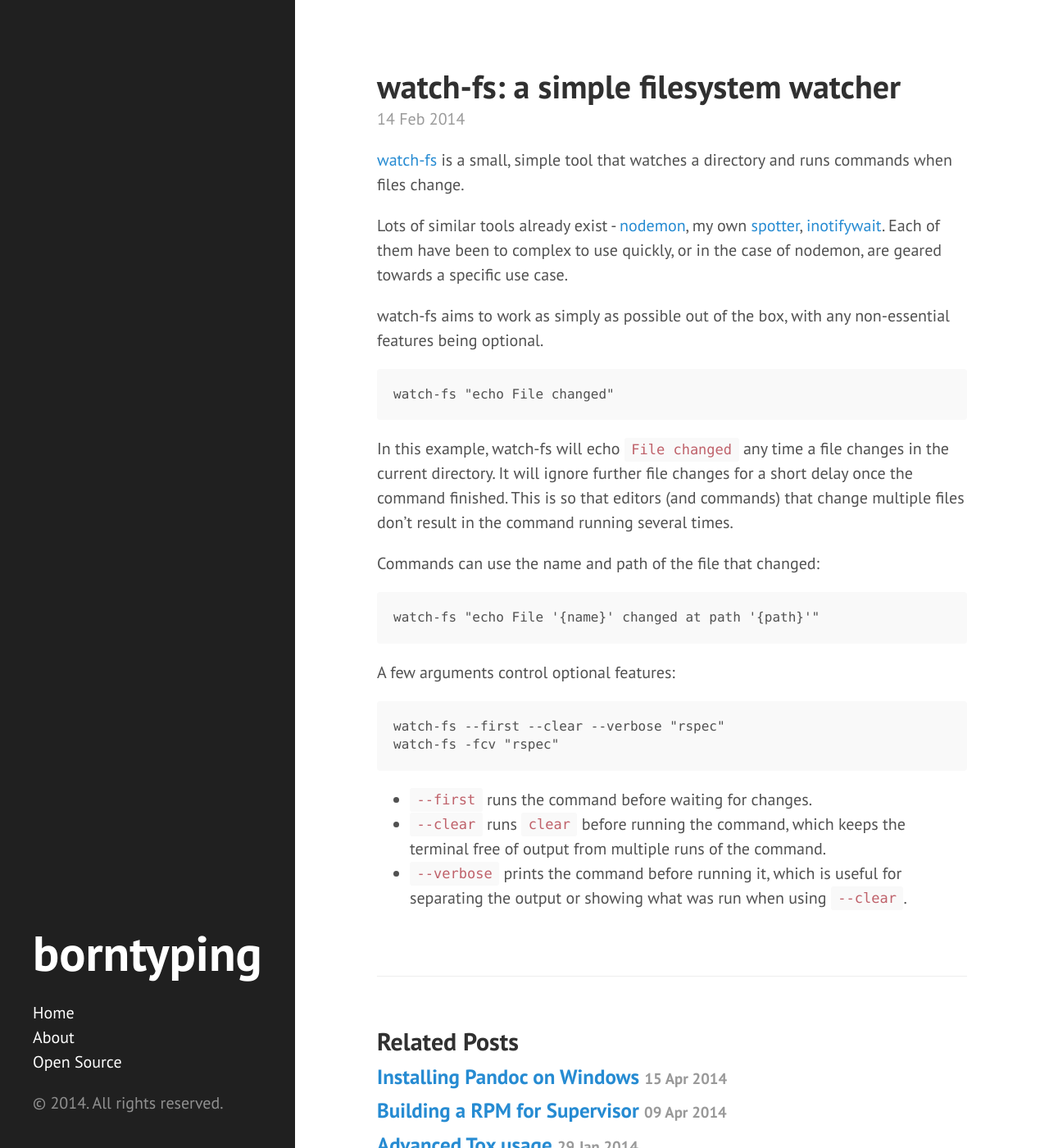
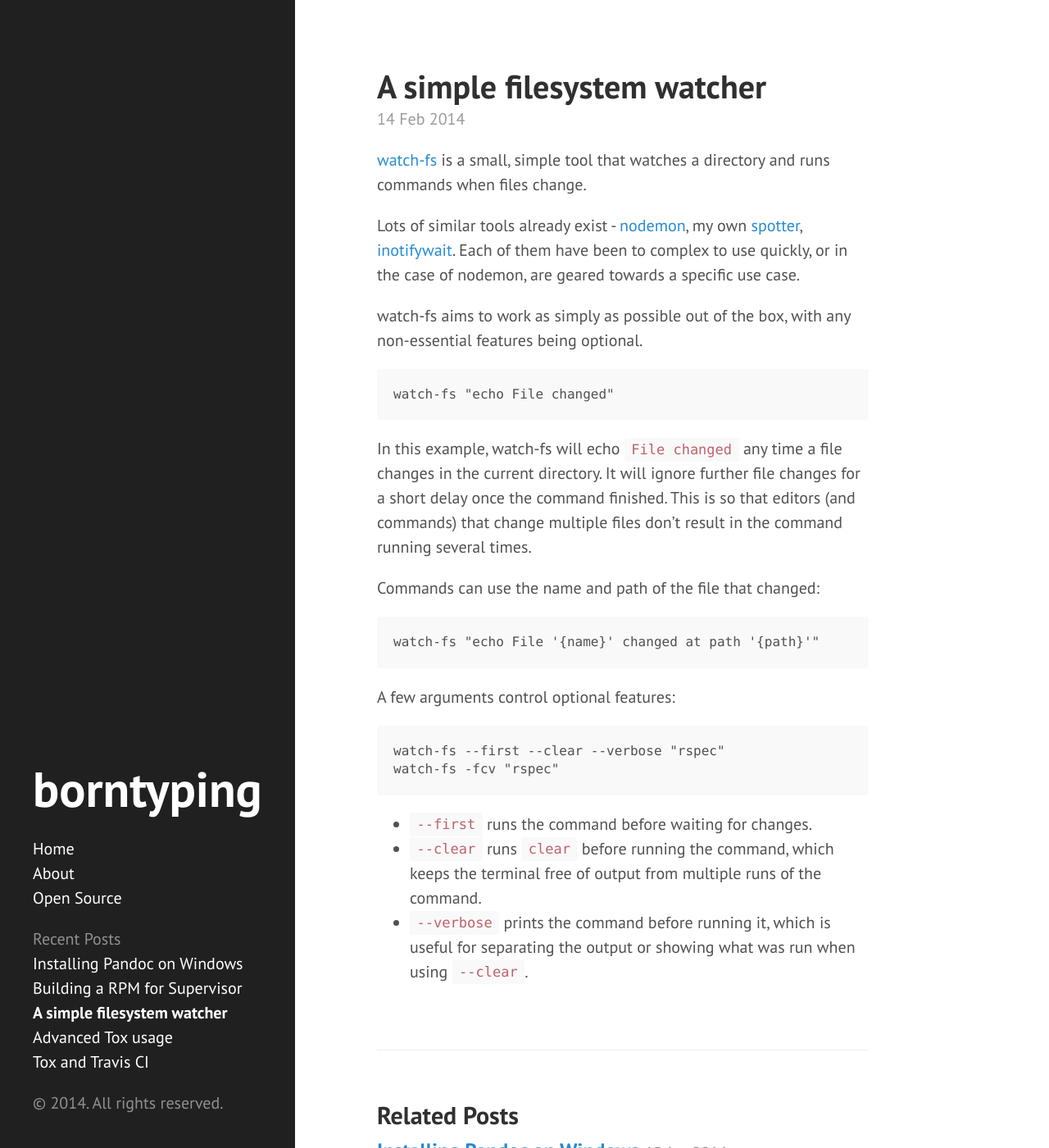
Before and after one commit to borntyping/borntyping.github.io, a Jekyll site: the page built from _posts/2014-02-14-watch-fs.md, in a window 1280 px wide and 1400 px high. Shown: the whole window at 82% size. Built offline with Jekyll 4.4.1, drawn with Linux system fonts in a browser that asks for light colours.

Commit message:
Various improvements, inc. recent posts on sidebar

```diff
--- a/_layouts/default.html
+++ b/_layouts/default.html
@@ -22,15 +22,10 @@
     <div class="sidebar">
       <div class="container sidebar-sticky">
         <div class="sidebar-about">
-          <h1>
-            <a href="{{ site.baseurl }}">
-              {{ site.title }}
-            </a>
-          </h1>
-          <p class="lead">{{ site.description }}</p>
+          <h1><a href="{{ site.baseurl }}">{{ site.title }}</a></h1>
         </div>
 
-        <nav class="sidebar-nav">
+        <nav class="sidebar-nav sidebar-nav-pages">
           <a class="sidebar-nav-item{% if page.url == site.baseurl %} active{% endif %}" href="{{ site.baseurl }}">Home</a>
           {% for node in site.pages %}
             {% if node.title != null %}
@@ -40,6 +35,16 @@
             {% endif %}
           {% endfor %}
         </nav>
+
+        <nav class="sidebar-nav sidebar-nav-posts">
+          <span class="sidebar-nav-item">Recent Posts</span>
+          {% for node in site.posts limit:5 %}
+            {% if node.title != null %}
+                <a class="sidebar-nav-item{% if page.url == node.url %} active{% endif %}" href="{{ node.url }}">{{ node.title }}</a>
+            {% endif %}
+          {% endfor %}
+        </nav>
+
         <p>&copy; {{ site.time | date: '%Y' }}. All rights reserved.</p>
       </div>
     </div>
--- a/_posts/2014-02-14-watch-fs.md
+++ b/_posts/2014-02-14-watch-fs.md
@@ -1,6 +1,6 @@
 ---
 layout: post
-title: "watch-fs: a simple filesystem watcher"
+title: A simple filesystem watcher
 summary: "watch-fs is a tool that watches a directory and runs commands when files change"
 ---
 
--- a/public/css/hyde.css
+++ b/public/css/hyde.css
@@ -79,6 +79,7 @@ html {
 .sidebar-about h1 {
   color: #fff;
   margin-top: 0;
+  margin-bottom: 1rem;
   font-size: 3rem;
 }
 
@@ -127,6 +128,7 @@ a.sidebar-nav-item:focus {
 @media (min-width: 48em) {
   .content {
     max-width: 38rem;
+    max-width: 50%;
     margin-left: 20rem;
     margin-right: 2rem;
   }
```
